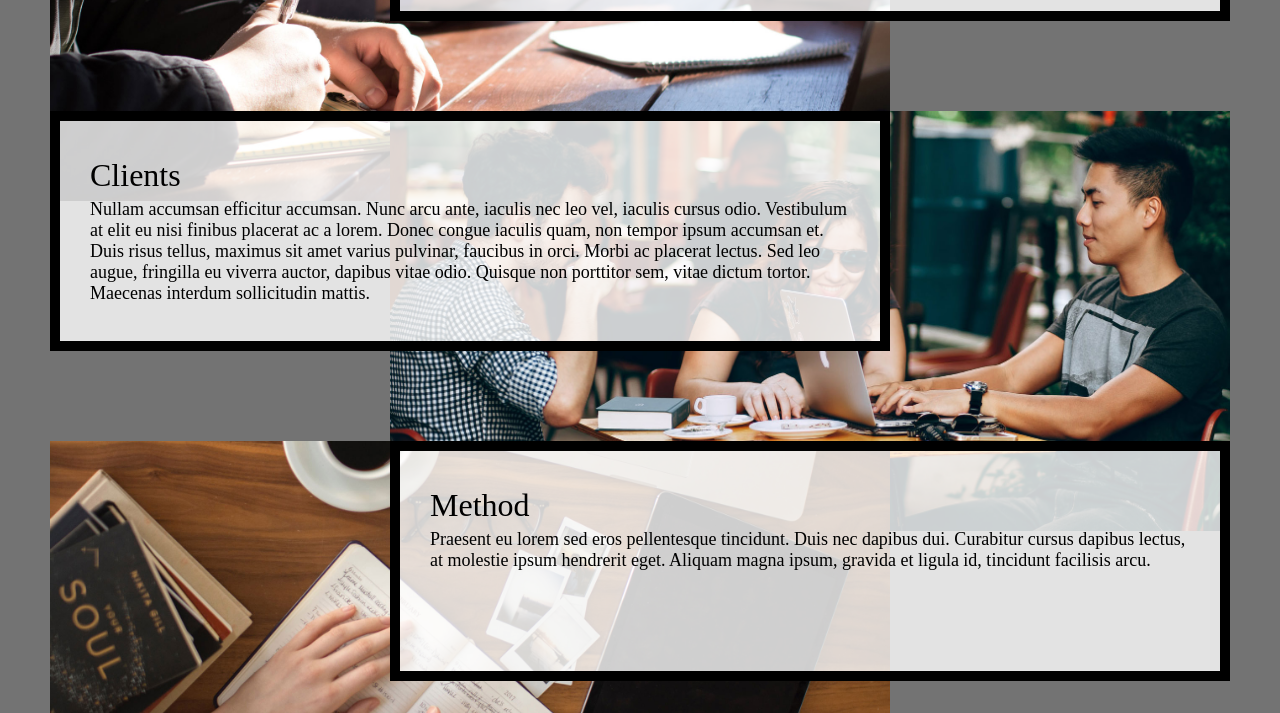
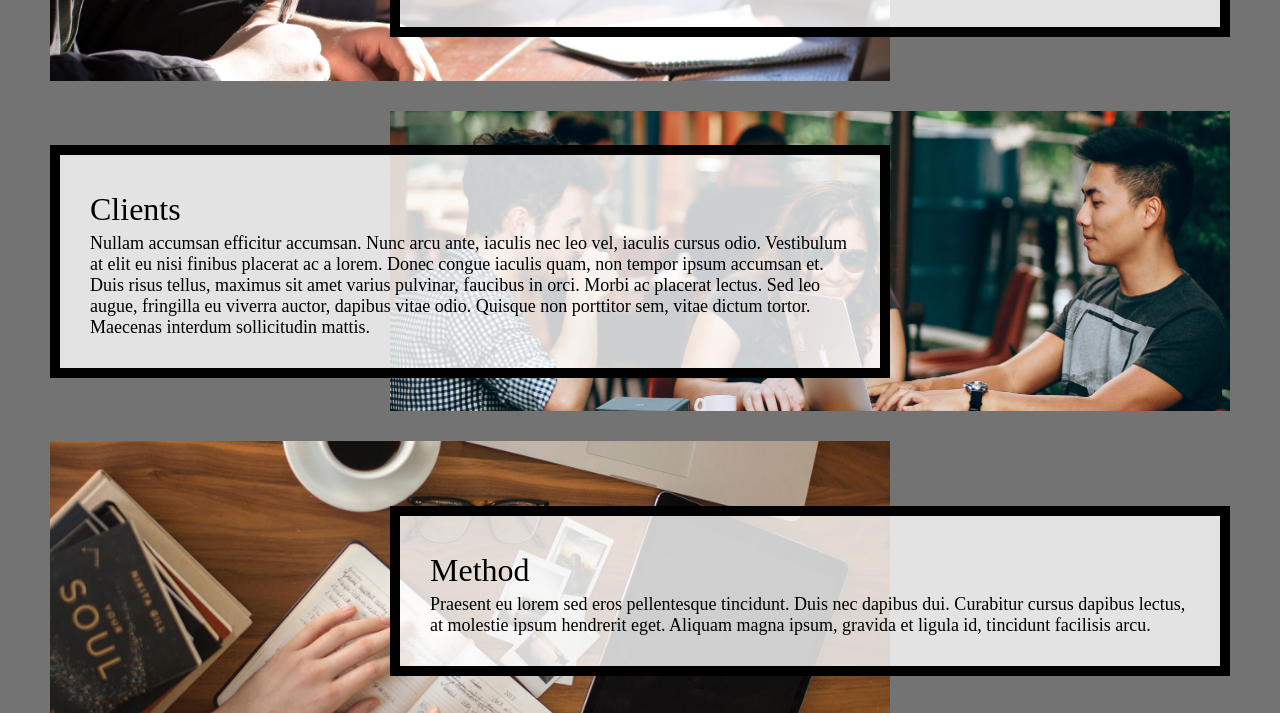
Before and after one commit to 766qly/hw4-2023, a plain HTML site: page index.html in a window 1280 px wide. Shown: the part 722-1435 px from the top of the page. Drawn offline with Linux system fonts and the light colour scheme.

Commit message:
Add files via upload

```diff
--- a/css/style.css
+++ b/css/style.css
@@ -50,6 +50,7 @@ img{
 .about-image, .clients-image, .method-image, .contact-image{
   grid-column: 1 / span 3;
   max-height: 500px;
+  overflow: hidden;
 }
 
 
@@ -72,9 +73,7 @@ img{
 
   /* Requirement 9 code here -- Do not remove this comment. */
 .text{
-  justify-content: center;
-  align-items: center;
-  grid-auto-flow: column;
+  align-self: center;
   max-height: 30vh;
   overflow: scroll;
 }
@@ -123,6 +122,7 @@ img{
 
   /* Requirement 15 code here -- Do not remove this comment. */
 
+
 }
 
 /** Code for prefers reduced motion **/
```
